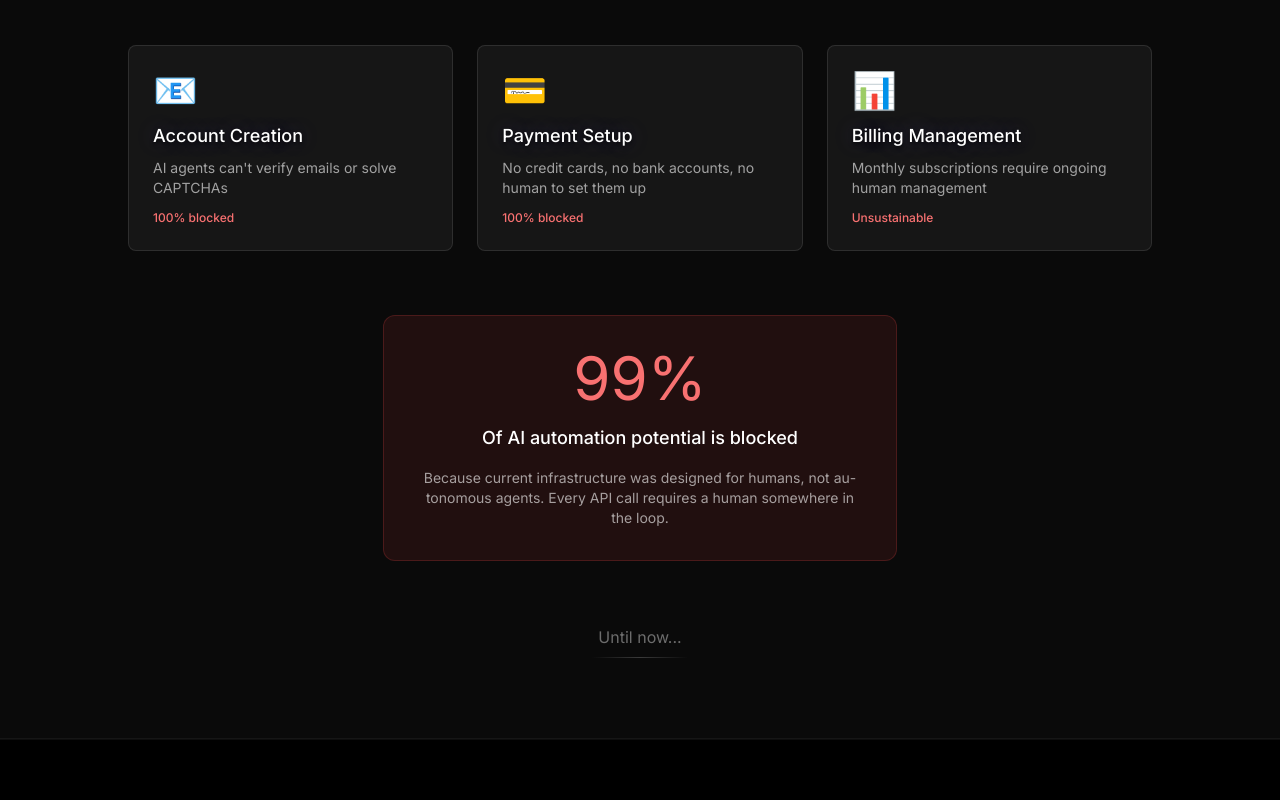
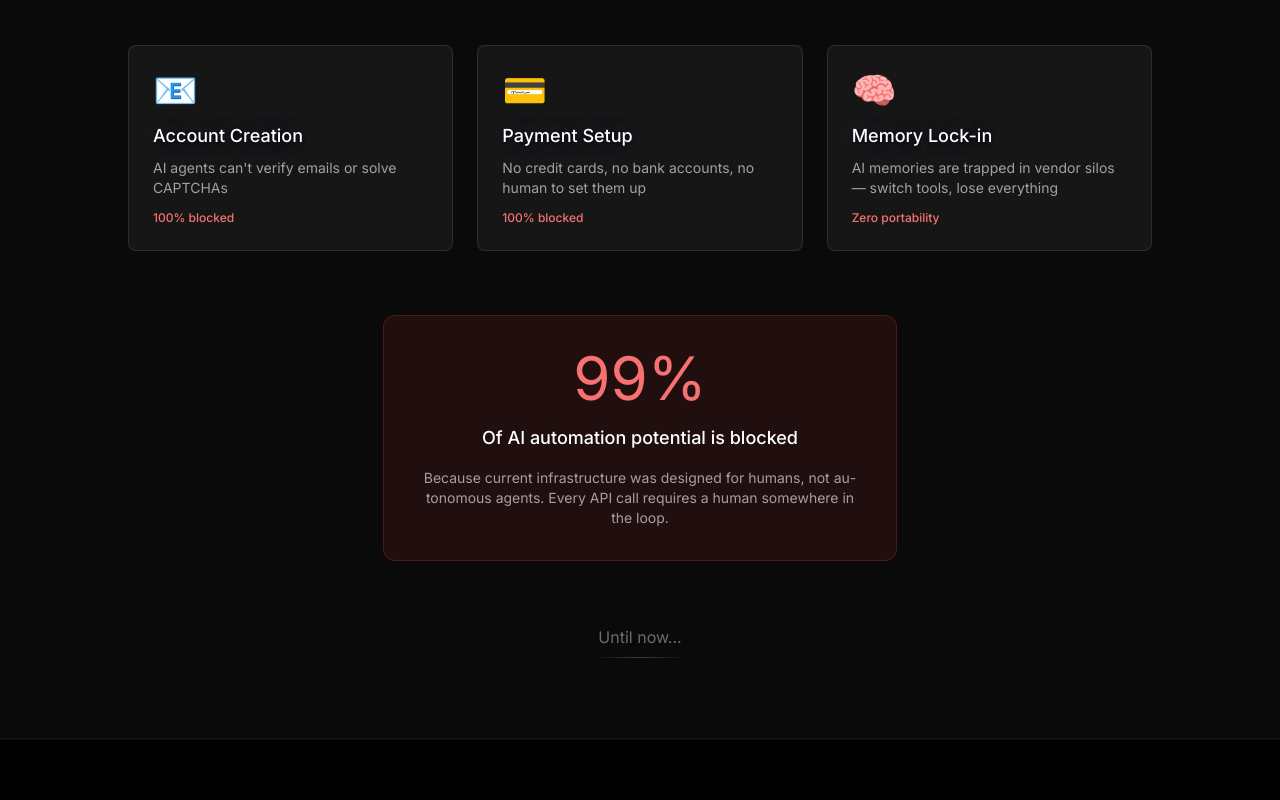
Before and after one commit to AeroNyxNetwork/AeroNyx-web, a Next.js app: page / in a window 1280 px wide. Shown: the part 2000-2800 px from the top of the page. Built offline with nearby package versions, Linux system fonts and the light colour scheme.

Commit message:
Update ProblemStatement.js

```diff
--- a/components/sections/ProblemStatement.js
+++ b/components/sections/ProblemStatement.js
@@ -1,9 +1,12 @@
 /**
  * ============================================
- * ProblemStatement.js - NEW Component
+ * ProblemStatement.js
  * ============================================
  *
- * Last Modified: v1.0 - Initial creation
+ * Modification Reason: v1.1 - Replaced "Billing Management" blocker
+ * with "Memory Lock-in" to introduce the MemChain problem space early.
+ *
+ * Last Modified: v1.1 - Added AI memory lock-in blocker
  * ============================================
  */
 
@@ -26,10 +29,10 @@ const ProblemStatement = () => {
       stat: "100% blocked"
     },
     {
-      icon: "📊",
-      title: "Billing Management",
-      problem: "Monthly subscriptions require ongoing human management",
-      stat: "Unsustainable"
+      icon: "🧠",
+      title: "Memory Lock-in",
+      problem: "AI memories are trapped in vendor silos — switch tools, lose everything",
+      stat: "Zero portability"
     }
   ];
 
```
